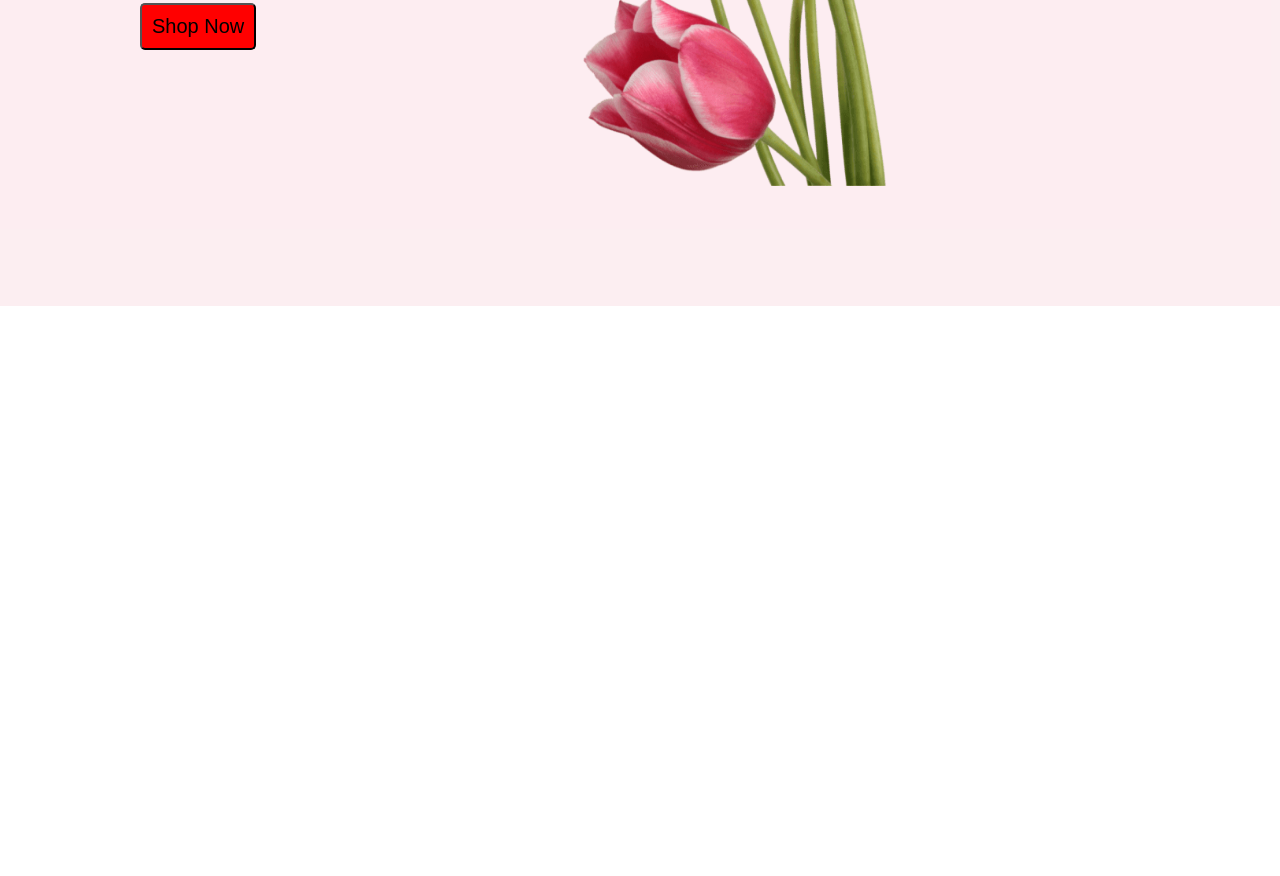
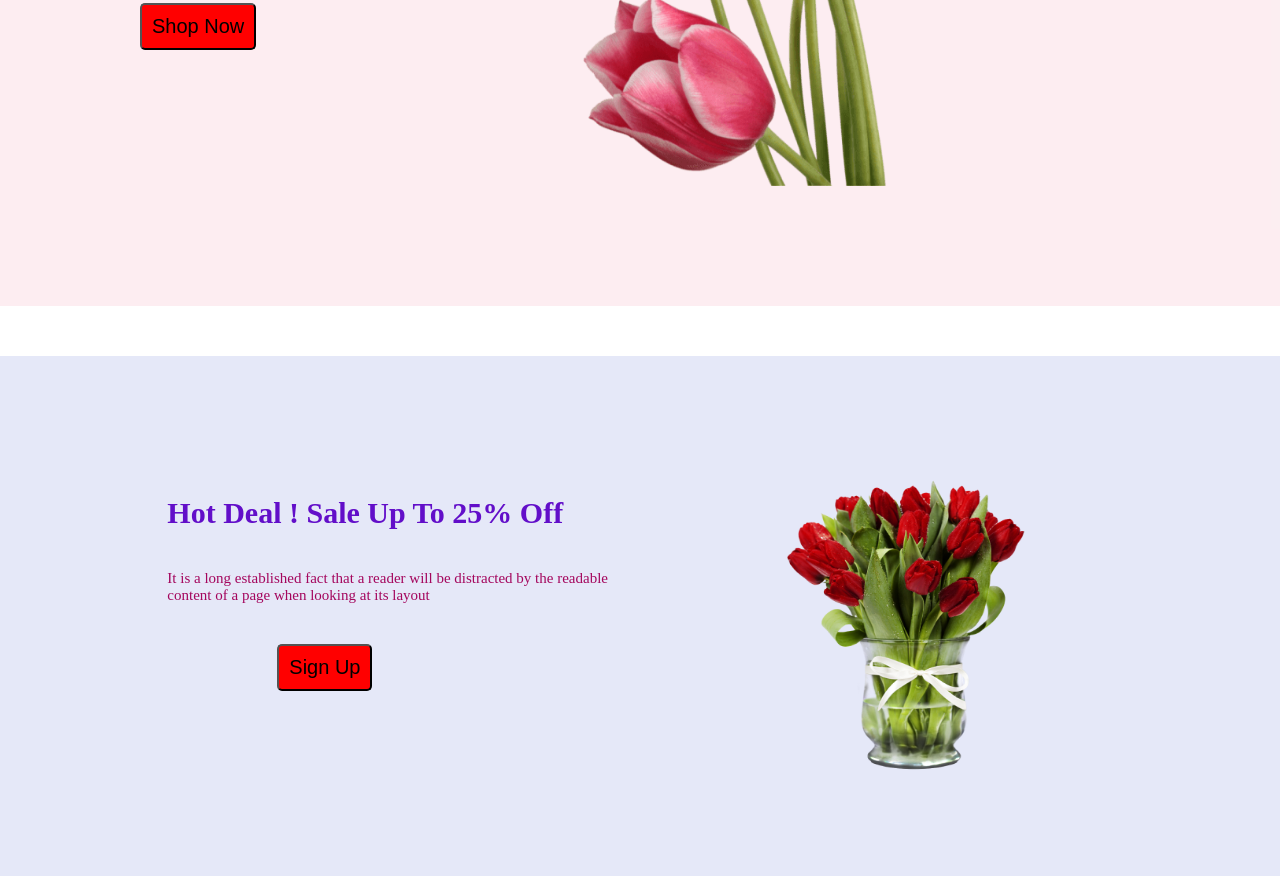
Before and after one commit to 2eg4rizve/7-Online-Flower-shop, a plain HTML site: page index.html in a window 1280 px wide. Shown: the part 534-1410 px from the top of the page. Before the commit the page ends 840 px from the top, so only its background shows below. Drawn offline with Linux system fonts and the light colour scheme.

Commit message:
hot deal

```diff
--- a/index.css
+++ b/index.css
@@ -50,3 +50,53 @@
     width: 500px;
 
 }
+
+/* Hot Deal */
+
+.Hot-Deal {
+    height: 60vh;
+    display: flex;
+    justify-content: space-around;
+    padding: 20px;
+    background: rgba(4, 31, 188, 0.1);
+    gap: 100px;
+    margin-top: 50px;
+}
+
+.Hot-Deal-text{
+    /* width: 40%; */
+    margin-top: 100px;
+    margin-left: 100px;
+
+}
+.Hot-Deal-h{
+    color: #620ec9;
+    font-size: 30px;
+    padding: 20px;
+}
+.Hot-Deal-p{
+    color: #a4065d;
+    font-size: 15px;
+    padding: 20px;
+}
+.Hot-Deal-btn {
+    font-size: 20px;
+    background-color: red;
+    padding: 10px;
+    /* margin: 20px; */
+    margin-top: 20px;
+    margin-left: 130px;
+    border-radius: 5px;
+
+}
+.Hot-Deal-img-div
+{
+    margin-right: 200px;
+    margin-top: 100px;
+    padding-bottom: 0px;
+}
+.Hot-Deal-img{
+    height: 300px;
+    width: 250px;
+
+}
--- a/index.html
+++ b/index.html
@@ -9,6 +9,7 @@
 </head>
 
 <body>
+    <!-- beautiful-flowers -->
     <section>
         <div class="beautiful-flowers">
             <div class="beautiful-flowers-text">
@@ -36,6 +37,37 @@
 
     </section>
 
+    <!-- Hot Deal -->
+
+
+    <section>
+        <div class="Hot-Deal">
+            <div class="Hot-Deal-text">
+                <h1 class="Hot-Deal-h">
+                    Hot Deal ! Sale Up To 25% Off
+                </h1>
+                <p class="Hot-Deal-p">
+                    It is a long established fact that a reader will be distracted by the readable
+                    <br>
+                    content of a page when looking at its layout
+                </p>
+                <button class="Hot-Deal-btn">
+                    Sign Up
+                </button>
+
+
+            </div>
+            <div class="Hot-Deal-img-div">
+                <img class="Hot-Deal-img" src="Flower Asset/pngwing 8.png" alt="" srcset="">
+            </div>
+
+        </div>
+
+
+    </section>
+
+
+
 </body>
 
 </html>
```
